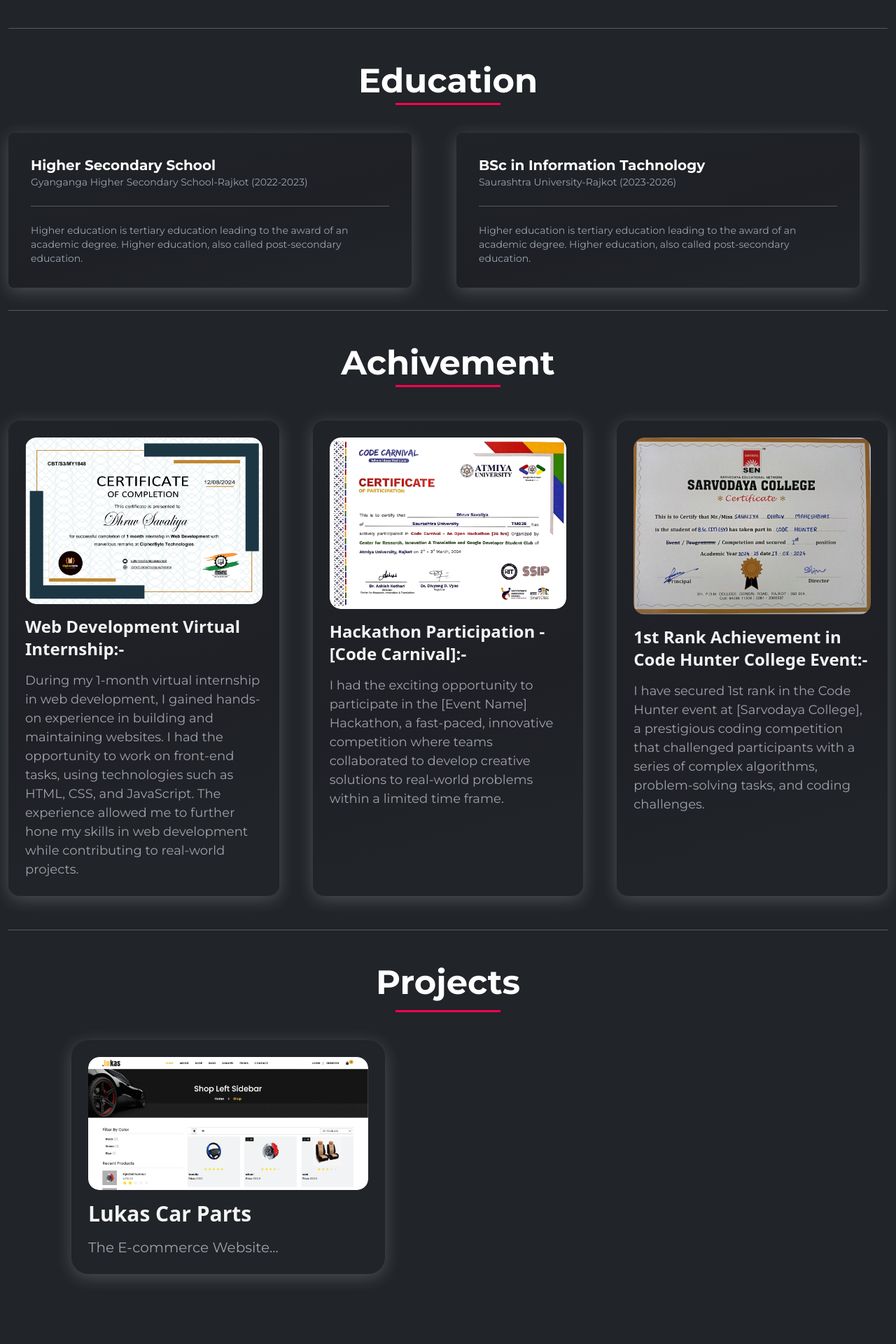
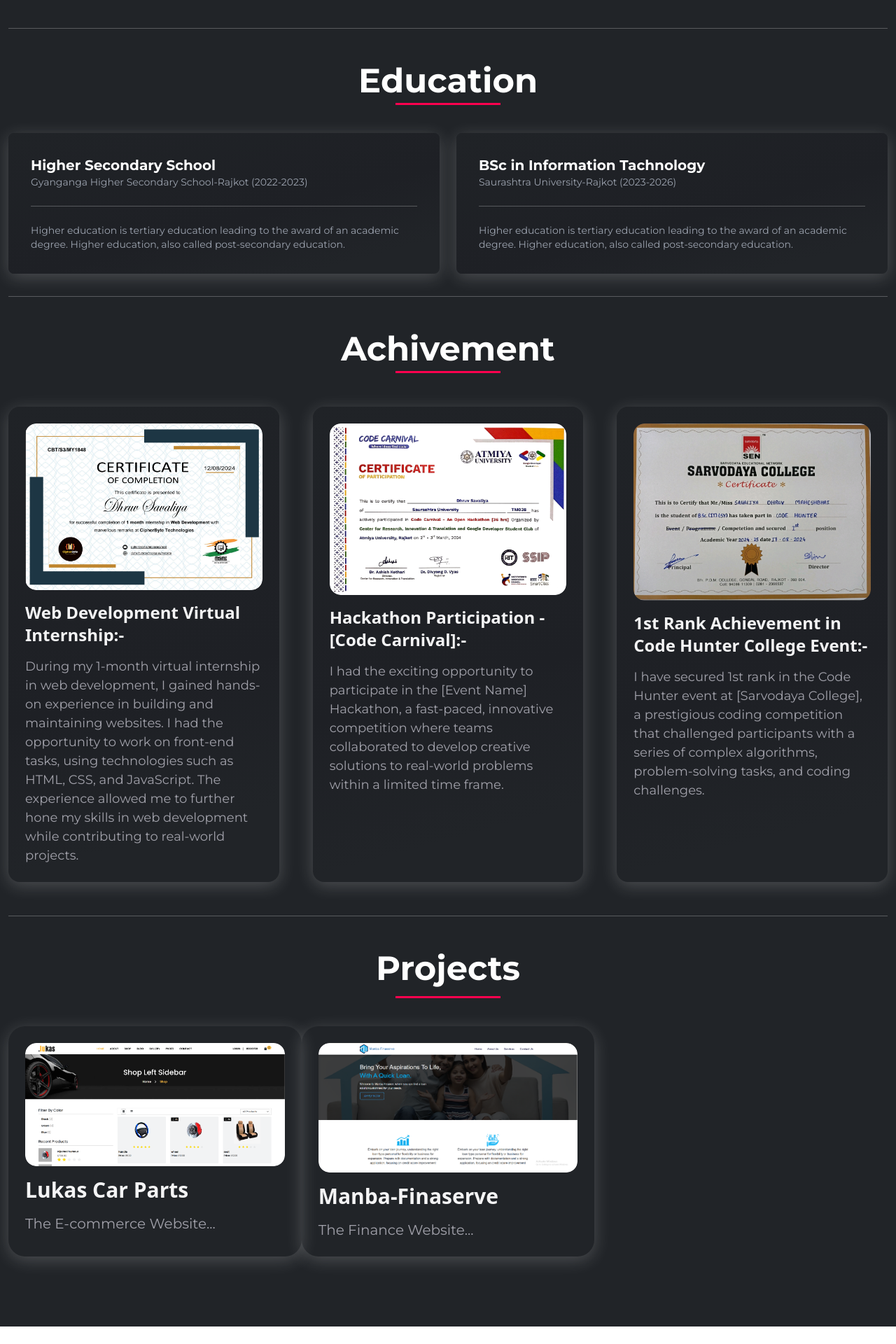
Before and after one commit to Dhruv-1395/Portfolio, a React (Create React App) app in the folder portfolio/: page / in a window 1280 px wide. Shown: the part 716-2636 px from the top of the page at 70% size. After the commit the page ends 2611 px from the top, so only its background shows below. Built offline with nearby package versions, Linux system fonts and the light colour scheme.

Commit message:
update project section

```diff
--- a/portfolio/src/App.css
+++ b/portfolio/src/App.css
@@ -54,3 +54,9 @@ section{
     max-width: max-content;
   }
 }
+
+@media (max-width:500px){
+  h1{
+    font-size: 30px !important;
+  }
+}
--- a/portfolio/src/Css/Education.css
+++ b/portfolio/src/Css/Education.css
@@ -23,3 +23,8 @@
     width: 100% !important;
   }
 }
+@media (max-width:991px){
+  .ed{
+    margin: 20px 0;
+  }
+}
--- a/portfolio/src/componant/Education.js
+++ b/portfolio/src/componant/Education.js
@@ -10,7 +10,7 @@ const About = () => {
         <div className="w-[150px] h-[3px] mx-auto my-2 bg-[#FF014F]"></div>
         <div className="row py-8">
           <div className="col-lg-6 ">
-            <div class="ed text-white max-w-xl p-8 rounded-lg ">
+            <div class="ed text-white w-[80%] lg:max-w-full p-8 mx-auto rounded-lg ">
               <div class="flex justify-between items-start">
                 <div>
                   <h3 class="text-xl font-bold">Higher Secondary School</h3>
@@ -24,7 +24,7 @@ const About = () => {
             </div>
           </div>
           <div className="col-lg-6 ">
-          <div class="ed text-white max-w-xl p-8 rounded-lg ">
+          <div class="ed text-white w-[80%] lg:max-w-full p-8 mx-auto rounded-lg ">
               <div class="flex justify-between items-start">
                 <div>
                   <h3 class="text-xl font-bold">BSc in Information Tachnology</h3>
--- a/portfolio/src/componant/Works.js
+++ b/portfolio/src/componant/Works.js
@@ -1,20 +1,27 @@
-import React from 'react'
-import img1 from '../Assets/lukas-car-parts.png'
+import React from "react";
+import img1 from "../Assets/lukas-car-parts.png";
+import img2 from '../Assets/project-2.png'
 import { FaArrowUpRightFromSquare } from "react-icons/fa6";
 
 const Works = () => {
   return (
-        <section id='Projects'>
+    <section id="Projects">
       <div className="container">
-                <h1 className='text-white text-5xl text-center'>Projects</h1>
+        <h1 className="text-white text-5xl text-center">Projects</h1>
         <div className="w-[150px] h-[3px] mx-auto my-3 bg-[#FF014F]"></div>
 
-                <div className="grid grid-cols-1 md:grid-cols-2 my-[40px]">
-
+        <div className="grid grid-cols-1 md:grid-cols-2 lg:grid-cols-3 my-[40px]">
           <div className="w-full lg:max-w-md  rounded-3xl mx-auto  p-6 space-y-4 text-white/75  bg-gradient-to-t from-gray-1000 via-gray-800 to-transparent shadow-[0px_5px_24px_0px_rgba(253,253,253,0.2)]">
             <div className=" relative overflow-hidden rounded-2xl group">
               <div className="w-full bg-[#212428ab] absolute top-0 h-[100%] flex items-center justify-center opacity-0 group-hover:opacity-100 duration-200">
-                            <div className='h-12 w-12 rounded-full bg-[#ff014dbd] flex items-center justify-center cursor-pointer'><a href="https://github.com/Dhruv-1395/lukas-car-parts" target='0'><FaArrowUpRightFromSquare /></a></div>
+                <div className="h-12 w-12 rounded-full bg-[#ff014dbd] flex items-center justify-center cursor-pointer">
+                  <a
+                    href="https://github.com/Dhruv-1395/lukas-car-parts"
+                    target="0"
+                  >
+                    <FaArrowUpRightFromSquare />
+                  </a>
+                </div>
               </div>
               <img
                 src={img1}
@@ -24,24 +31,43 @@ const Works = () => {
               />
             </div>
             <div className="space-y-4">
-
               <h2 className="text-3xl font-semibold text-zinc-100">
                 Lukas Car Parts
               </h2>
-                        <p className="text-xl text-zinc-400">
-                            The E-commerce Website...
-                        </p>
+              <p className="text-xl text-zinc-400">The E-commerce Website...</p>
             </div>
           </div>
 
-
-
+          <div className="w-full lg:max-w-md  rounded-3xl mx-auto  p-6 space-y-4 text-white/75  bg-gradient-to-t from-gray-1000 via-gray-800 to-transparent shadow-[0px_5px_24px_0px_rgba(253,253,253,0.2)]">
+            <div className=" relative overflow-hidden rounded-2xl group">
+              <div className="w-full bg-[#212428ab] absolute top-0 h-[100%] flex items-center justify-center opacity-0 group-hover:opacity-100 duration-200">
+                <div className="h-12 w-12 rounded-full bg-[#ff014dbd] flex items-center justify-center cursor-pointer">
+                  <a
+                    href="https://github.com/Dhruv-1395/manba-finaserve"
+                    target="0"
+                  >
+                    <FaArrowUpRightFromSquare />
+                  </a>
                 </div>
-
-
+              </div>
+              <img
+                src={img2}
+                alt="Profile photo"
+                width={800}
+                className="object-cover"
+              />
+            </div>
+            <div className="space-y-4">
+              <h2 className="text-3xl font-semibold text-zinc-100">
+                Manba-Finaserve
+              </h2>
+              <p className="text-xl text-zinc-400">The Finance Website...</p>
+            </div>
+          </div>
+        </div>
       </div>
     </section>
-    )
-}
+  );
+};
 
-export default Works
+export default Works;
```
Also changed, not shown: portfolio/src/Assets/project-2.png (added). Lines whose indentation alone changed are shown as unchanged.
